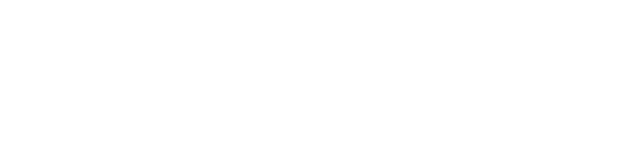
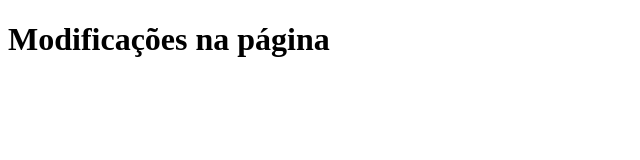
Before and after one commit to KarolMoody/gama-no-github, a plain HTML site: page index.html in a window 1280 px wide. Shown: the whole page, without its empty margins (0-640 px from the left). Drawn offline with Linux system fonts and the light colour scheme.

Commit message:
aquivo index atualizado novamente

```diff
--- a/index.html
+++ b/index.html
@@ -4,7 +4,8 @@
 	<meta charset="utf-8">
 	<title>Minha página</title>
 </head>
-<body>
+	<body>
+		<h1>Modificações na página</h1>
 
-</body>
+	</body>
 </html>
```
